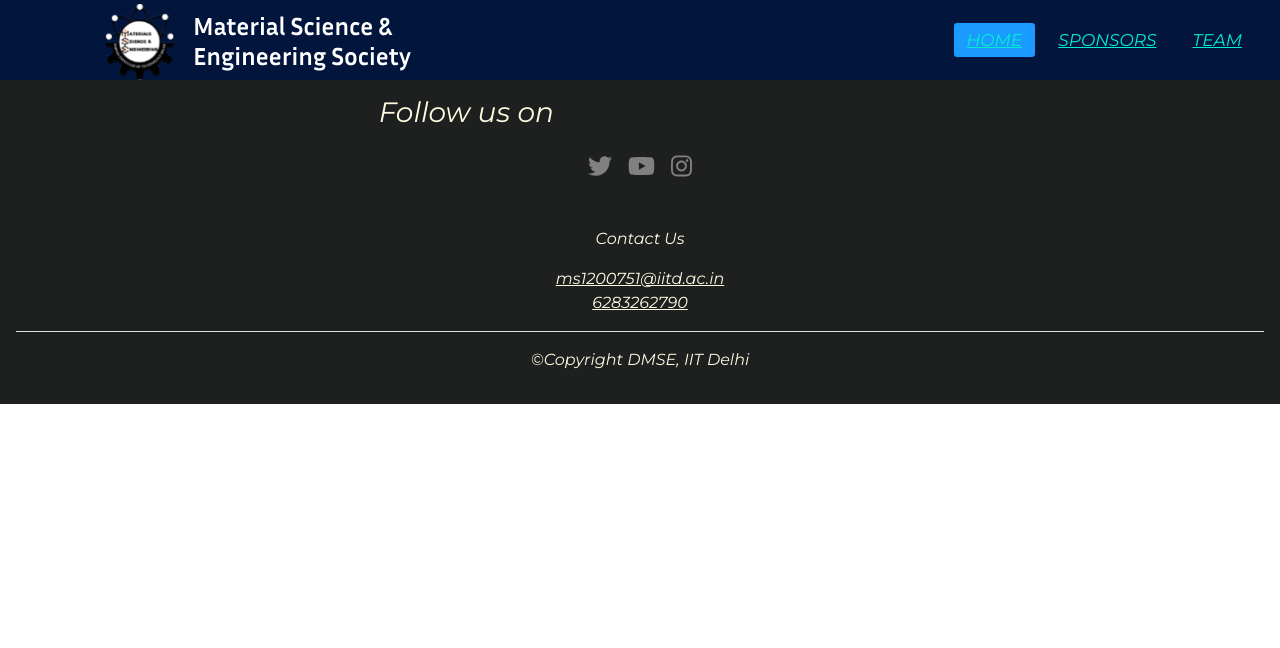
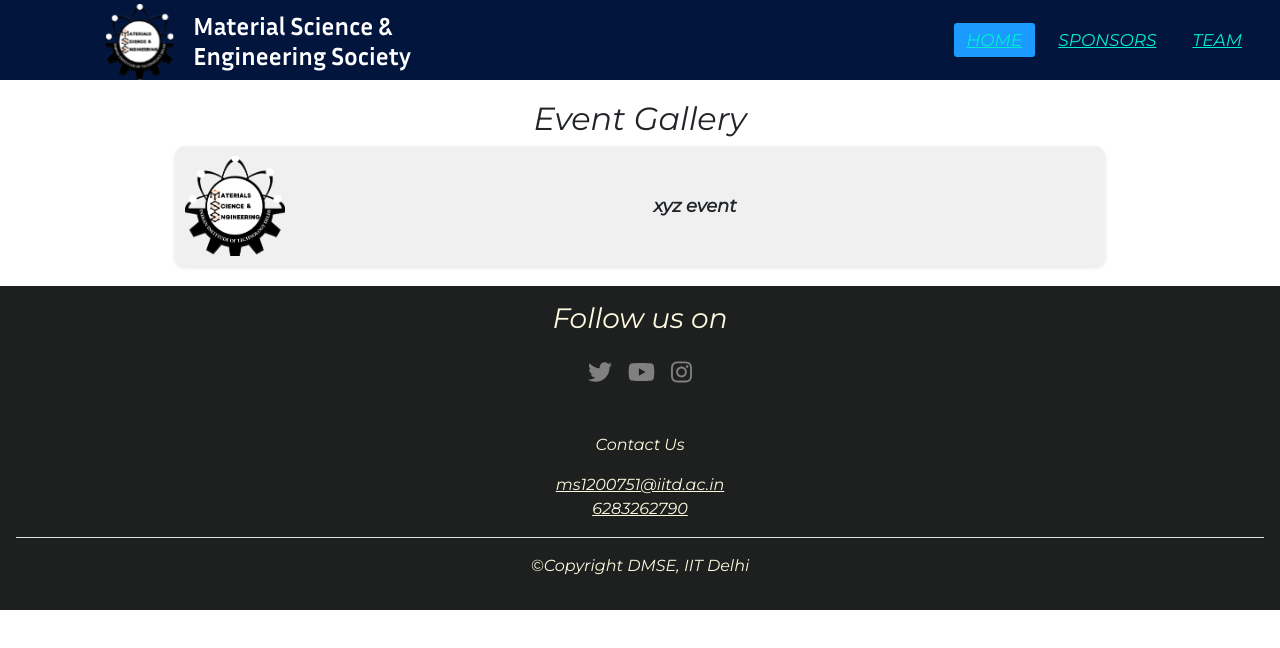
Before and after one commit to sunaina2863/symposium, a React (Create React App) app: page / in a window 1280 px wide. Shown: the top 648 px of the page. Built offline with nearby package versions, Linux system fonts and the light colour scheme; the HTML template or start-up script is replaced by a standard one.

Commit message:
floated events

```diff
--- /dev/null
+++ b/src/Home/eventData.js
@@ -0,0 +1,8 @@
+export const eventData =[
+    {
+        "id": 1,
+        "image": "./logoblack.png",
+        "title": "Lorem Ipsum",
+        "desc": "xyz event"
+    }
+]
--- /dev/null
+++ b/src/Home/events.css
@@ -0,0 +1,44 @@
+/* EventGallery.css */
+
+.event-gallery {
+    text-align: center;
+    padding: 20px;
+  }
+
+  .event-list {
+    display: flex;
+    flex-direction: column;
+    align-items: center;
+    gap: 20px;
+  }
+
+  .event-card {
+    display: flex;
+    align-items: center;
+    background-color: #f0f0f0;
+    border-radius: 10px;
+    padding: 10px;
+    box-shadow: 0 2px 4px rgba(0, 0, 0, 0.1);
+    width: 100%;
+    max-width: 75%;
+  }
+
+  .event-image {
+    width: 100px;
+    height: 100px;
+    object-fit: cover;
+    border-radius: 10px;
+    margin-right: 10px;
+  }
+
+  .event-details {
+    flex: 1;
+    display: flex;
+    flex-direction: column;
+  }
+
+  .event-title {
+    font-size: 18px;
+    font-weight: bold;
+    margin: 0;
+  }
--- a/src/Home/events.js
+++ b/src/Home/events.js
@@ -1,21 +1,24 @@
-import React from "react";
+import React, { useState, useEffect } from 'react';
+import './events.css'; // Import your CSS file for styling
+import {eventData} from "./eventData";
 
-const cardData = [
-    {
-        id: 1,
-        title: "event title",
-        desc: "event desc",
-        time: "event time",
+function Events() {
 
-    }
-]
-
-const Events = () =>{
-    return(
-        <>
-
-        </>
-    )
+  return (
+    <div className="event-gallery">
+      <h2>Event Gallery</h2>
+      <div className="event-list">
+        {eventData.map(event => (
+          <div key={event.id} className="event-card">
+            <img src={event.image} alt={event.title} className="event-image" />
+            <div className="event-details">
+              <p className="event-title">{event.desc}</p>
+            </div>
+          </div>
+        ))}
+      </div>
+    </div>
+  );
 }
 
 export default Events;
--- a/src/Home/navbar.js
+++ b/src/Home/navbar.js
@@ -18,7 +18,7 @@ const Navbar = () => {
         </div>
       </label>
       <ul>
-        <li><a class="active" href="#">Home</a></li>
+        <li><a class="active" href="/">Home</a></li>
         <li><a href="/sponsors">Sponsors</a></li>
         <li><a href="/team">Team</a></li>
 
```
